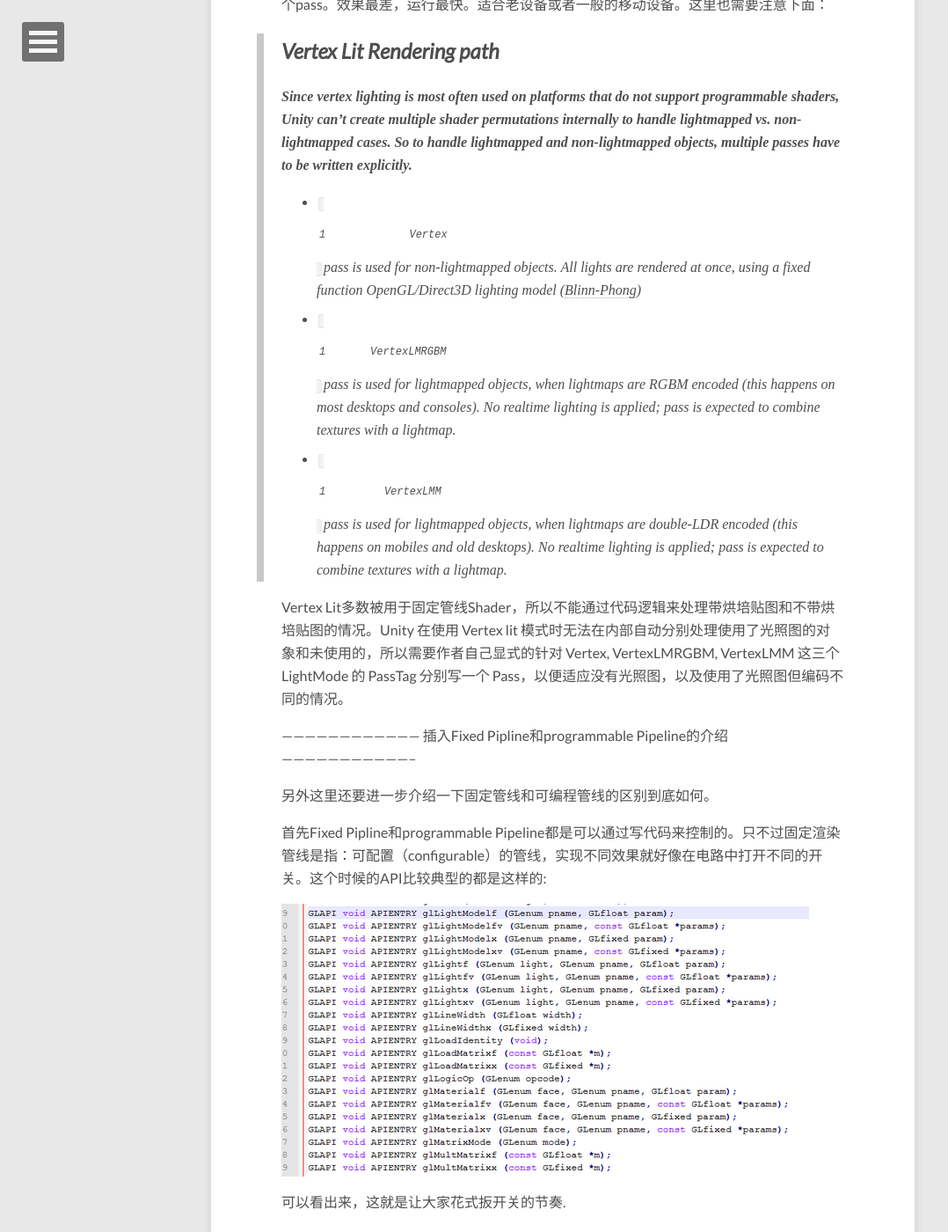
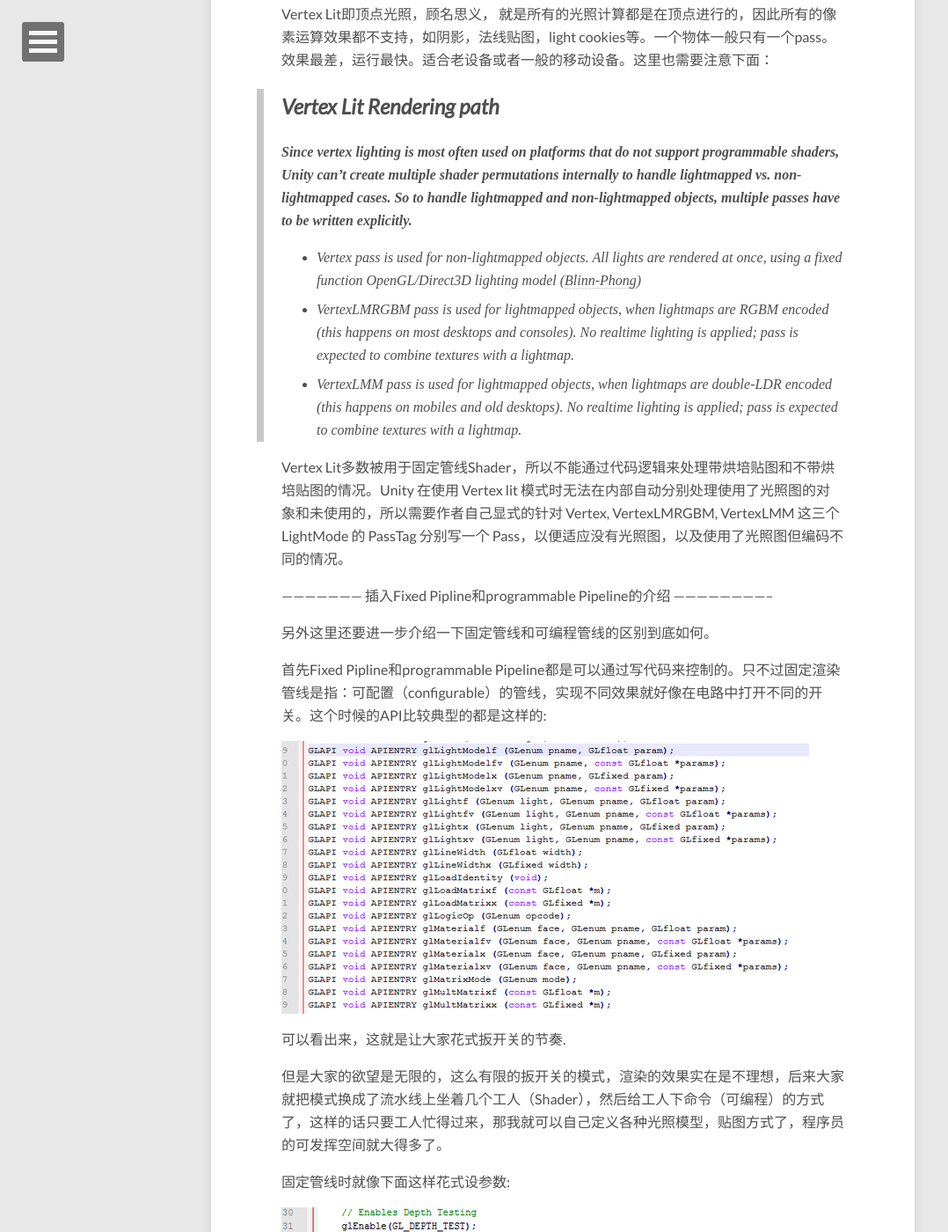
Before and after one commit to AllenSky/AllenSky.github.io, a Jekyll site: the page built from _posts/2017-09-16-UnityLight.markdown, in a window 1280 px wide and 1400 px high, scrolled down 7544 px. Shown: the whole window at 88% size, without its empty margins (0-1078 px from the left). Built offline with Jekyll 4.4.1, drawn with Linux system fonts in a browser that asks for light colours; nearby versions of some CDN libraries; comment, search, counter and statistics services are not loaded; some of the changed text lies outside the part shown.

Commit message:
tone viewstyle

```diff
--- a/_posts/2017-09-16-UnityLight.markdown
+++ b/_posts/2017-09-16-UnityLight.markdown
@@ -4,6 +4,7 @@ title: Unity3D Light
 description: "Unity3D Light"
 tags: [Light Unity 3D]
 ---
+
 
 
 Unity5较之于Unity4有非常大提升，包括有Physically Based Shading(也有叫做Physically Based Rendering), 引进了Precomputed Realtime Global illumination(简称PRGI). 本文关注PRGI，如果想了解PBS(PBR)，请看这里。
@@ -59,6 +60,7 @@ Since an area light illuminates an object from several different directions at o
 
 **5.Emissive materials 自发光物质**
 ![image](http://amgoodlife.top/images/14/image1505558896_23281.png)
+
 Like area lights, emissive materials emit light across their surface area. They contribute to bounced light in your scene and associated properties such as color and intensity can be changed during gameplay. Whilst area lights are not supported by Precomputed Realtime GI, similar soft lighting effects in realtime are still possible using emissive materials.
 
 ‘Emission’ is a property of the Standard Shader which allows static objects in our scene to emit light. By default the value of ‘Emission’ is set to zero. This means no light will be emitted by objects assigned materials using the Standard Shader.
@@ -77,9 +79,9 @@ Ambient light is light that is present all around the scene and doesn’t come f
 
 
 
----------------------------------------------------------------- Rendering Path -----------------------------------------------------------------
+----------------------------------------------- Rendering Path ---------------------------------------------------
 
-**Rendering Path**
+## **Rendering Path**
 
 在进一步介绍Unity光照之前，还是有必要来了解一下：*Rendering Path*。所谓Rendering Path就是指在渲染场景中光照的渲染方式，目前Unity支持的有*Legacy Vertext Lit*(No Support for RealtimeShadows) ,*Forward Rendering*,*Deferred Rendering*(Not Supported by mobile)
 
@@ -89,22 +91,23 @@ Ambient light is light that is present all around the scene and doesn’t come f
 
 
 
-**Vertex lit**
+### **Vertex lit**
+
 Vertex Lit即顶点光照，顾名思义， 就是所有的光照计算都是在顶点进行的，因此所有的像素运算效果都不支持，如阴影，法线贴图，light cookies等。一个物体一般只有一个pass。效果最差，运行最快。适合老设备或者一般的移动设备。这里也需要注意下面：
 
 > ## Vertex Lit Rendering path
 >
 > **Since vertex lighting is most often used on platforms that do not support programmable shaders, Unity can't create multiple shader permutations internally to handle lightmapped vs. non-lightmapped cases. So to handle lightmapped and non-lightmapped objects, multiple passes have to be written explicitly.**
 >
-> - `Vertex` pass is used for non-lightmapped objects. All lights are rendered at once, using a fixed function OpenGL/Direct3D lighting model ([Blinn-Phong](http://en.wikipedia.org/wiki/Blinn-Phong_shading))
-> - `VertexLMRGBM` pass is used for lightmapped objects, when lightmaps are RGBM encoded (this happens on most desktops and consoles). No realtime lighting is applied; pass is expected to combine textures with a lightmap.
-> - `VertexLMM` pass is used for lightmapped objects, when lightmaps are double-LDR encoded (this happens on mobiles and old desktops). No realtime lighting is applied; pass is expected to combine textures with a lightmap.
+> - *Vertex* pass is used for non-lightmapped objects. All lights are rendered at once, using a fixed function OpenGL/Direct3D lighting model ([Blinn-Phong](http://en.wikipedia.org/wiki/Blinn-Phong_shading))
+> - *VertexLMRGBM* pass is used for lightmapped objects, when lightmaps are RGBM encoded (this happens on most desktops and consoles). No realtime lighting is applied; pass is expected to combine textures with a lightmap.
+> - *VertexLMM* pass is used for lightmapped objects, when lightmaps are double-LDR encoded (this happens on mobiles and old desktops). No realtime lighting is applied; pass is expected to combine textures with a lightmap.
 
 Vertex Lit多数被用于固定管线Shader，所以不能通过代码逻辑来处理带烘培贴图和不带烘培贴图的情况。Unity 在使用 Vertex lit 模式时无法在内部自动分别处理使用了光照图的对象和未使用的，所以需要作者自己显式的针对 Vertex, VertexLMRGBM, VertexLMM 这三个 LightMode 的 PassTag 分别写一个 Pass，以便适应没有光照图，以及使用了光照图但编码不同的情况。
 
 
 
------------------------------------- 插入Fixed Pipline和programmable Pipeline的介绍 -----------------------------------
+--------------------- 插入Fixed Pipline和programmable Pipeline的介绍 --------------------------
 
 另外这里还要进一步介绍一下固定管线和可编程管线的区别到底如何。
 
@@ -124,13 +127,13 @@ Vertex Lit多数被用于固定管线Shader，所以不能通过代码逻辑来
 
 ![image](http://amgoodlife.top/images/14/ProgrammablePipline.jpg)
 
-------------------------------------结束Fixed Pipline和programmable Pipeline的介绍 -----------------------------------
+------------------结束Fixed Pipline和programmable Pipeline的介绍 --------------------------
 
 
 
 
 
-**Forward Rendering**
+### **Forward Rendering**
 
 是绝大数引擎都含有的一种渲染方式。要使用Forward Rendering，一般在Vertex Shader或Fragment Shader阶段对每个顶点或每个像素进行光照计算，并且是对每个光源进行计算产生最终结果。下面是Forward Rendering的核心伪代码[1]。
 
```
Also changed, not shown: other parts of _posts/2017-09-16-UnityLight.markdown (+4 -0 lines).
